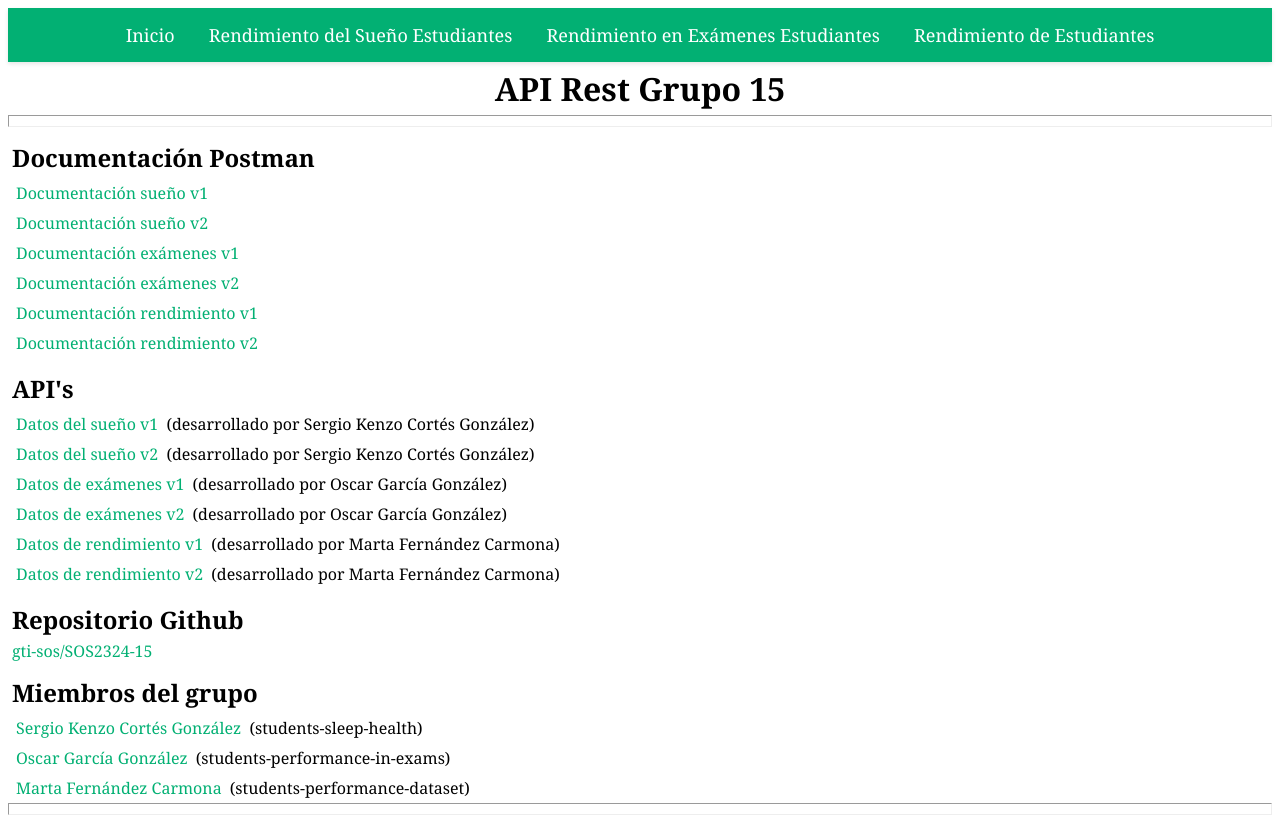
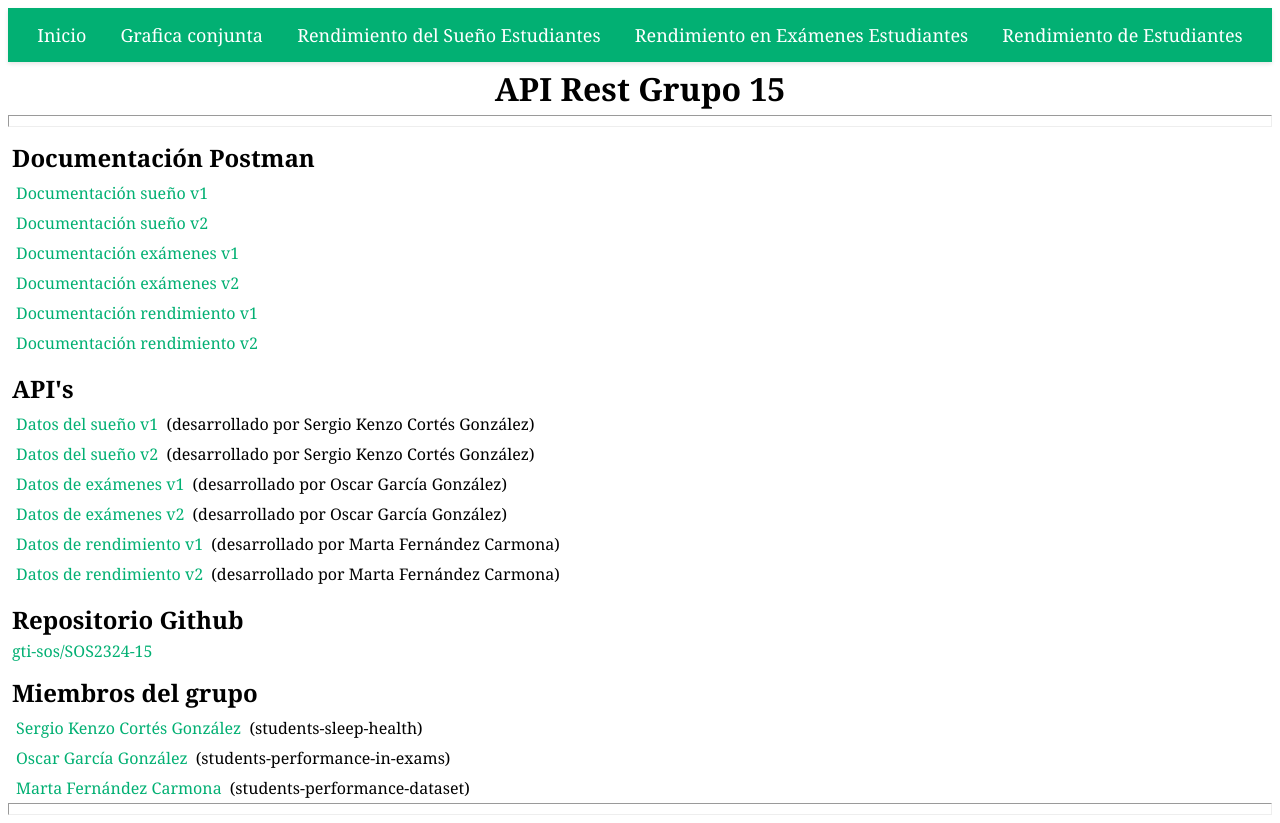
Before and after one commit to gti-sos/SOS2324-15, a SvelteKit app in the folder front/: page / in a window 1280 px wide. Built offline with nearby package versions, Linux system fonts and the light colour scheme.

Commit message:
grupal provisional

```diff
--- a/front/src/routes/Header.svelte
+++ b/front/src/routes/Header.svelte
@@ -2,6 +2,7 @@
     <nav>
         <ul>
             <li><a href="/" class="nav-link">Inicio</a></li>
+            <li><a href="/analytics" class="nav-link">Grafica conjunta</a></li>
             <li><a href="/sleep-health" class="nav-link">Rendimiento del Sueño Estudiantes</a></li>
             <li><a href="/performance-in-exams" class="nav-link">Rendimiento en Exámenes Estudiantes</a></li>
             <li><a href="/performance-dataset" class="nav-link">Rendimiento de Estudiantes</a></li>
```
